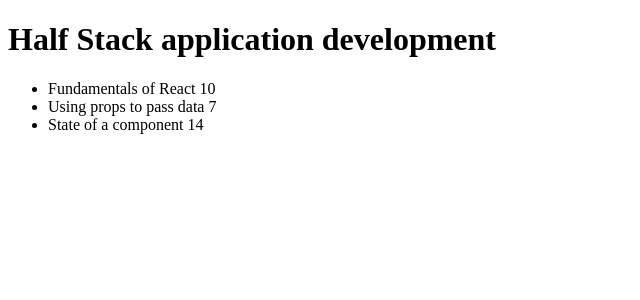
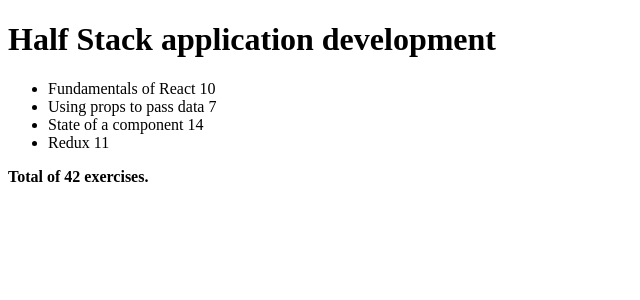
Before and after one commit to tuomax7/FullstackOpen2020, a React (Create React App) app in the folder Osa2/2.1/: page / in a window 1280 px wide. Shown: the top 300 px of the page, without its empty margins (0-640 px from the left). Built offline with nearby package versions, Linux system fonts and the light colour scheme.

Commit message:
2.2 done.

```diff
--- a/Osa2/2.1/src/index.js
+++ b/Osa2/2.1/src/index.js
@@ -19,6 +19,11 @@
         name: 'State of a component',
         exercises: 14,
         id: 3
+      },
+      {
+      	name: 'Redux',
+      	exercises: 11,
+      	id: 4
       }
     ]
   }
@@ -36,6 +41,7 @@
 		<div>
 			<Header course={course} />
 			<Content course={course} />
+			<Total course={course} />
 		</div>
 	)
 }
@@ -64,6 +70,15 @@
 	)
 }
 
+const Total = ({course}) => {
+	let total = 0
+	course.parts.map(part => total += part.exercises)
+
+	return(
+		<p><b>Total of {total} exercises.</b></p>
+	)
+}
+
 
 
 ReactDOM.render(<App />, document.getElementById('root'))
```
